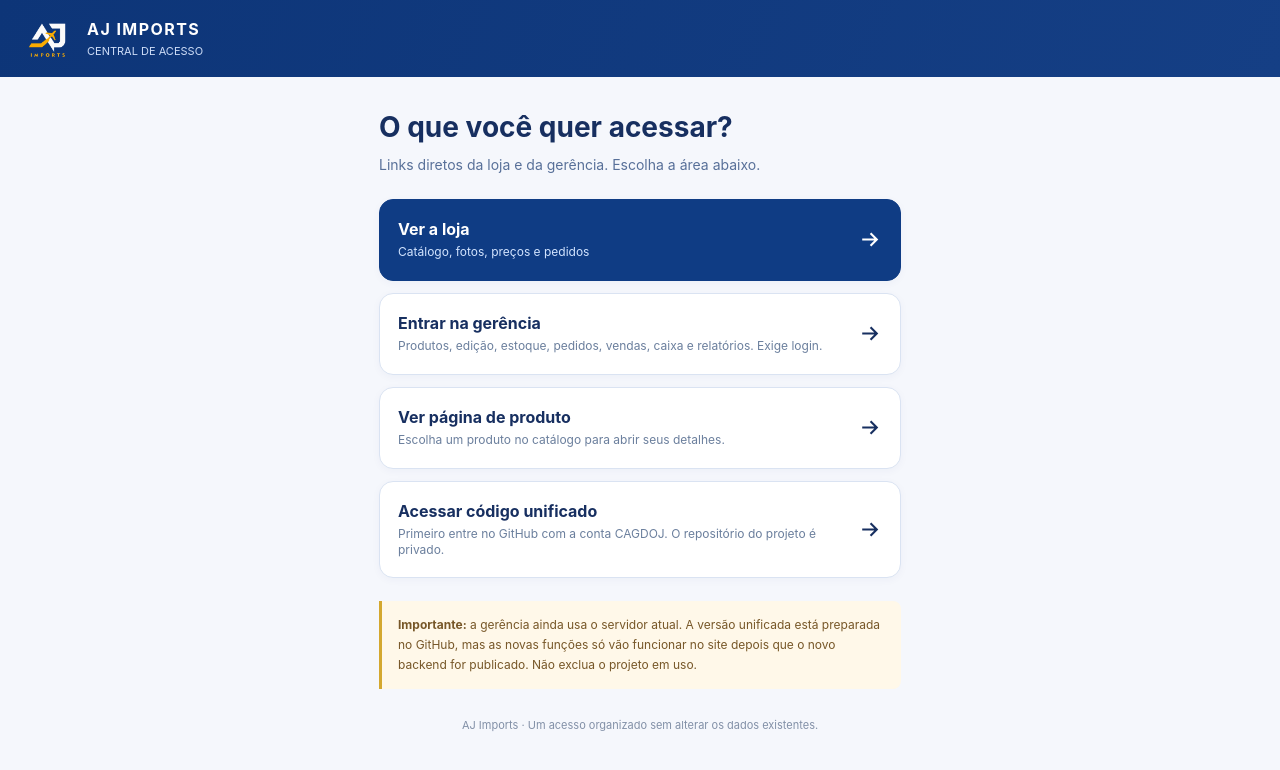
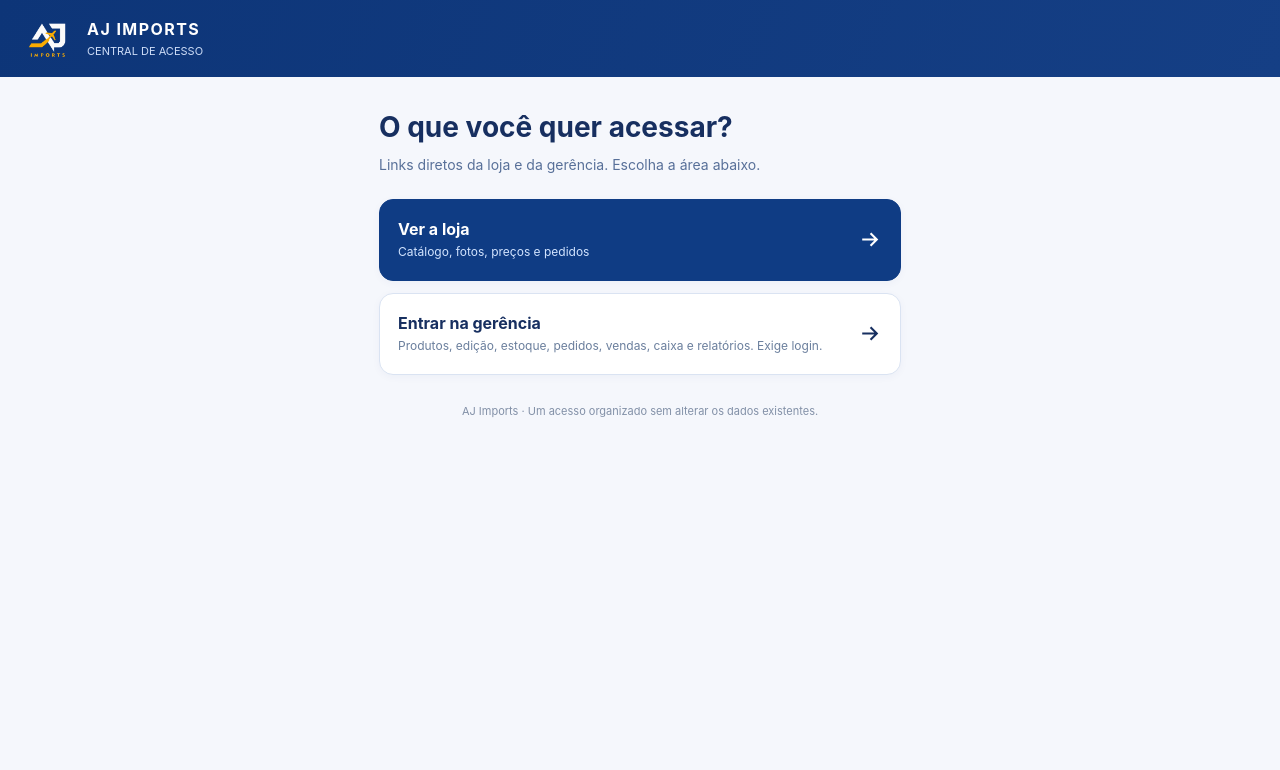
Before and after one commit to CAGDOJ/aj-imports9, a plain HTML site: page acesso/index.html in a window 1280 px wide. Drawn offline with Linux system fonts and the light colour scheme.

Commit message:
Simplify AJ Imports access hub to only Store and Manager buttons

```diff
--- a/acesso/index.html
+++ b/acesso/index.html
@@ -28,8 +28,5 @@ footer{font-size:11px;color:#8290a7;line-height:1.5;margin-top:28px;text-align:c
 <p>Links diretos da loja e da gerência. Escolha a área abaixo.</p>
 <a class="action primary" href="https://ajimports.store/" target="_top"><span><b>Ver a loja</b><small>Catálogo, fotos, preços e pedidos</small></span><svg aria-hidden="true" width="25" height="25" viewBox="0 0 24 24" fill="none" stroke="currentColor" stroke-width="2"><path d="M5 12h14m-6-6 6 6-6 6"/></svg></a>
 <a class="action" href="https://aj-imports9.carlosjralfa.chatgpt.site/gerente/entrar" target="_top"><span><b>Entrar na gerência</b><small>Produtos, edição, estoque, pedidos, vendas, caixa e relatórios. Exige login.</small></span><svg aria-hidden="true" width="25" height="25" viewBox="0 0 24 24" fill="none" stroke="currentColor" stroke-width="2"><path d="M5 12h14m-6-6 6 6-6 6"/></svg></a>
-<a class="action" href="https://ajimports.store/#catalogo" target="_top"><span><b>Ver página de produto</b><small>Escolha um produto no catálogo para abrir seus detalhes.</small></span><svg aria-hidden="true" width="25" height="25" viewBox="0 0 24 24" fill="none" stroke="currentColor" stroke-width="2"><path d="M5 12h14m-6-6 6 6-6 6"/></svg></a>
-<a class="action" href="https://github.com/login?return_to=%2FCAGDOJ%2FAJ-Imports%2Ftree%2Fajimports-unificado%2FAJ-IMPORTS-UNIFICADO" target="_blank" rel="noopener noreferrer"><span><b>Acessar código unificado</b><small>Primeiro entre no GitHub com a conta CAGDOJ. O repositório do projeto é privado.</small></span><svg aria-hidden="true" width="25" height="25" viewBox="0 0 24 24" fill="none" stroke="currentColor" stroke-width="2"><path d="M5 12h14m-6-6 6 6-6 6"/></svg></a>
-<div class="note"><b>Importante:</b> a gerência ainda usa o servidor atual. A versão unificada está preparada no GitHub, mas as novas funções só vão funcionar no site depois que o novo backend for publicado. Não exclua o projeto em uso.</div>
 <footer>AJ Imports · Um acesso organizado sem alterar os dados existentes.</footer>
 </main></body></html>
```
